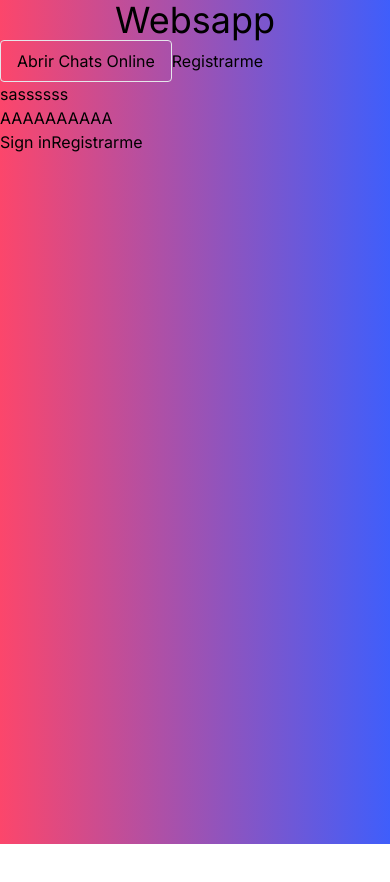
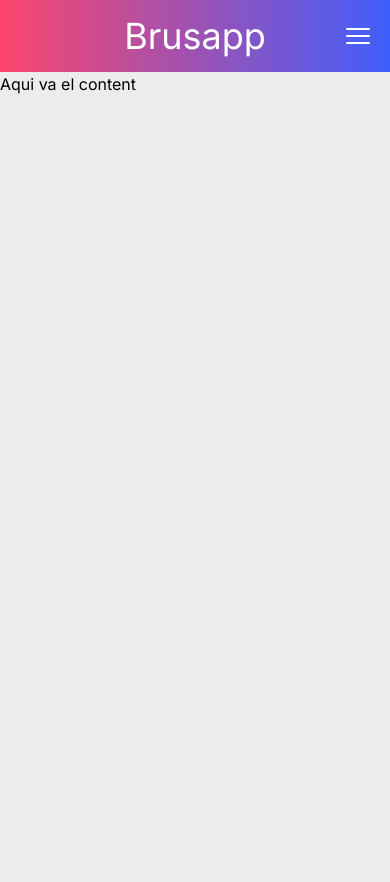
Before and after one commit to bruno-gorosito/probandoAuth, a Next.js app: page / in a window 390 px wide. Shown: the top 882 px of the page. Before the commit the page ends 844 px from the top, so only its background shows below. Built offline with nearby package versions, Linux system fonts and the light colour scheme; no server answers.

Commit message:
con login hecho

```diff
--- a/src/app/chat/page.tsx
+++ b/src/app/chat/page.tsx
@@ -16,10 +16,10 @@ export default function Page () {
             {/* MODAL */}
             <div className={`w-full h-screen ${modalChat ? 'block' : 'hidden'} absolute flex justify-center items-center mx-auto z-50`}>
                 <div
-                    className="w-full absolute h-full bg-slate-50/40 z-40"
+                    className="w-full absolute h-full bg-slate-50/30 z-40"
                     onClick={() => setModal(false)}
                 ></div>
-                <div className="w-full max-w-md max-h-96  p-8 z-50 bg-default rounded-xl">
+                <div className="w-full max-w-md max-h-96  p-8 z-50 dark:bg-default bg-gray-300/90 rounded-xl">
                     <svg  className="w-6 h-6 float-right hover:cursor-pointer" onClick={() => setModal(false)} xmlns="http://www.w3.org/2000/svg" fill="none" viewBox="0 0 24 24" strokeWidth={1.5} stroke="currentColor">
                         <path strokeLinecap="round" strokeLinejoin="round" d="M6 18L18 6M6 6l12 12" />
                     </svg>
--- a/src/app/globals.css
+++ b/src/app/globals.css
@@ -5,12 +5,12 @@
 :root {
   --bg-gradient:  linear-gradient(90deg, #FC466B 0%, #3F5EFB 100%);
   --text-color: #000;
-  --bg-color: #fff;
+  --bg-color: #ececec;
 }
 
 @media (prefers-color-scheme: dark) {
   :root {
-    --text-color: #ffffff;
+    --text-color: #e2e2e2;
     --bg-color: #2d2d2d;
   }
 }
--- a/src/app/page.tsx
+++ b/src/app/page.tsx
@@ -15,13 +15,10 @@ export default function Home() {
   return (
     <>
     <Header />
-    <main>
-      <button
-        onClick={() => signIn()}
-      >sassssss</button>
-      <h1>AAAAAAAAAA</h1>
-      <SignInButton />
-      <Link href="/auth/register">Registrarme</Link>
+    <main className='w-full mx-auto max-w-7xl bg-default min-h-screen'>
+      <div>
+        <h1>Aqui va el content</h1>
+      </div>
     </main>
     </>
   )
--- a/src/components/headerPaginaPrincipal.tsx
+++ b/src/components/headerPaginaPrincipal.tsx
@@ -1,31 +1,43 @@
 import Link from "next/link"
+import { useState } from "react"
 
 
 export const Header = () => {
+
+
+    const [menu, setMenu] = useState(false)
+
     return (
         <>
             {/* Header mobile */}
-            <header className="block lg:hidden">
-                <nav className="w-full justify-between ">
-                    <h1 className="text-4xl text-center w-full md:w-1/2 lg:w-1/3">Websapp</h1>
-                    <div
-                        className="w-full md:w-1/2"
-                    >
-                        <button
-                            className="px-4 py-2 border rounded"
-                        >Abrir Chats Online</button>
-                        <button
-                            className=""
-                        >Registrarme</button>
-                    </div>
-                </nav>
+            <header className="flex bg-gradient-bg lg:hidden items-center select-none justify-center">
+                <h1 className="text-4xl text-center py-4  text-white">Brusapp</h1>
+                <svg  className="w-8 aspect-square right-4 absolute hover:cursor-pointer " onClick={() => setMenu(!menu)} xmlns="http://www.w3.org/2000/svg" fill="none" viewBox="0 0 24 24" strokeWidth={1.5} stroke="white">
+                    <path strokeLinecap="round" strokeLinejoin="round" d="M3.75 6.75h16.5M3.75 12h16.5m-16.5 5.25h16.5" />
+                </svg>
             </header>
+            <aside className={`fixed w-full h-screen bg-gradient-bg top-0 lg:hidden ${menu ? 'translate-x-0' : 'translate-x-full'} transition-all duration-500 flex flex-col`}>
+
+                <svg className="w-8 aspect-square right-4 top-4 absolute hover:cursor-pointer " onClick={() => setMenu(!menu)} xmlns="http://www.w3.org/2000/svg" fill="none" viewBox="0 0 24 24" strokeWidth={1.5} stroke="white" >
+                    <path strokeLinecap="round" strokeLinejoin="round" d="M6 18L18 6M6 6l12 12" />
+                </svg>
+
+                <ul className="flex flex-col items-center mt-16 h-full ">
+                    <Link href="/chat" className="py-4 text-white hover:cursor-pointer hover:opacity-60 hover:scale-125 transition-transform">Abrir Chats Online</Link>
+                    <li className="py-4 text-white hover:cursor-pointer hover:opacity-60 hover:scale-125 transition-transform">Funciones</li>
+                    <li className="py-4 text-white hover:cursor-pointer hover:opacity-60 hover:scale-125 transition-transform">Privacidad</li>
+                    <li className="py-4 text-white hover:cursor-pointer hover:opacity-60 hover:scale-125 transition-transform">Servicio de ayuda</li>
+                    <li className="py-4 text-white hover:cursor-pointer hover:opacity-60 hover:scale-125 transition-transform">Blog</li>
+                    <li className="py-4 text-white hover:cursor-pointer hover:opacity-60 hover:scale-125 transition-transform">Para empresa</li>
+                </ul>
+            </aside>
 
             {/* Header desktop */}
             <header className="hidden lg:block bg-default py-2">
                 <nav className="w-full flex flex-wrap justify-between">
-                    <h1 className="text-4xl text-center w-2/12 font-mono">Websap</h1>
+                    <h1 className="text-4xl text-center w-2/12 font-mono">Brusapp</h1>
                     <ul className="flex justify-center items-center w-6/12 xl:w-7/12  cursor-pointer">
+
                         <li className="px-4 py-2 rounded whitespace-nowrap relative after:content-[''] after:w-full after:h-1 after:absolute after:bg-gradient-bg after:bottom-0 after:left-0 after:transition after:origin-left hover:after:scale-x-100 after:scale-x-0 dark:hover:bg-black hover:bg-slate-300 transition-all">Funciones</li>
                         <li className="px-4 py-2 rounded whitespace-nowrap relative after:content-[''] after:w-full after:h-1 after:absolute after:bg-gradient-bg after:bottom-0 after:left-0 after:transition after:origin-left hover:after:scale-x-100 after:scale-x-0 dark:hover:bg-black hover:bg-slate-300 transition-all">Privacidad</li>
                         <li className="px-4 py-2 rounded whitespace-nowrap relative after:content-[''] after:w-full after:h-1 after:absolute after:bg-gradient-bg after:bottom-0 after:left-0 after:transition after:origin-left hover:after:scale-x-100 after:scale-x-0 dark:hover:bg-black hover:bg-slate-300 transition-all">Servicio de ayuda</li>
```
